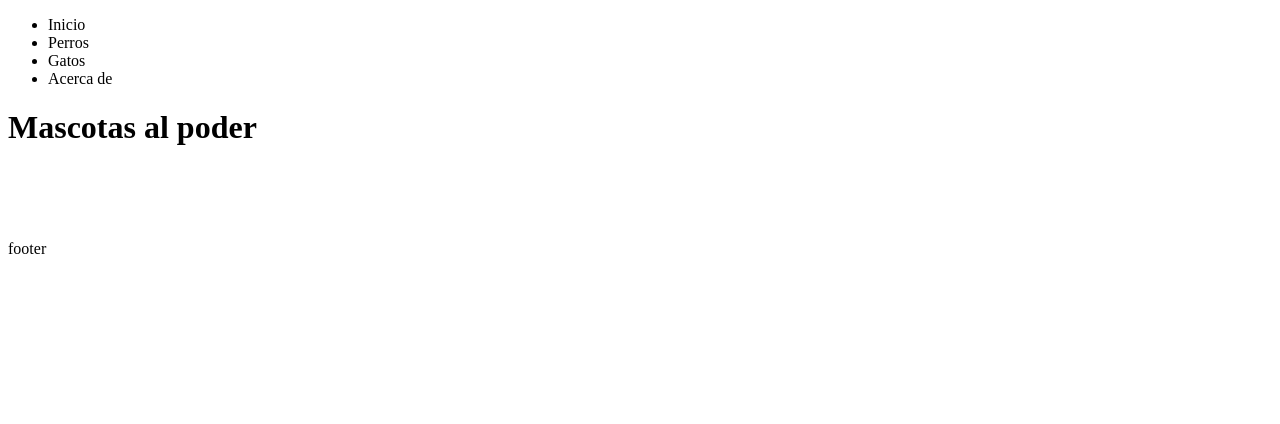
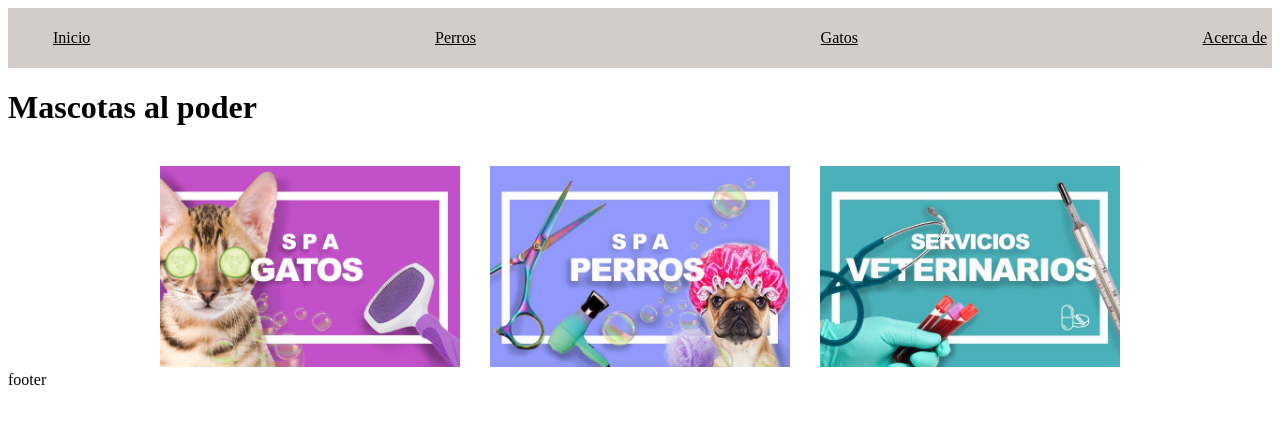
Before and after one commit to Engveloper/app-graphics, a plain HTML site: page index.html in a window 1280 px wide. Drawn offline with Linux system fonts and the light colour scheme.

Commit message:
css added

```diff
--- a/index.html
+++ b/index.html
@@ -7,12 +7,33 @@
     <title>Document</title>
 </head>
 <body>
+    <style>
+        nav{
+            background-color: #d4cbcb;
+            padding: 5px;
+        }
+        nav ul li {
+            list-style: none;
+        }
+        nav ul li a{
+            color: black;
+        }
+        nav ul{
+            display: flex;
+            justify-content: space-between;
+        }
+        .ads{
+            display: flex;
+            gap: 30px;
+            justify-content: center;
+        }
+    </style>
     <nav>
         <ul>
-            <li>Inicio</li>
-            <li>Perros</li>
-            <li>Gatos</li>
-            <li>Acerca de</li>
+            <li><a href="">Inicio</a></li>
+            <li><a href="">Perros</a></li>
+            <li><a href="">Gatos</a></li>
+            <li><a href="">Acerca de</a></li>
         </ul>
     </nav>
     <h1>Mascotas al  poder</h1>
@@ -24,14 +45,16 @@
         <div class="right-arrow"></div>
     </div>
 
-    <div class="ad1">
-        <img src="" alt="">
-    </div>
-    <div class="ad2">
-        <img src="" alt="">
-    </div>
-    <div class="ad3">
-        <img src="" alt="">
+    <div class="ads">
+        <div class="ad1">
+            <img src="img/1.jpg" alt="" width="300">
+        </div>
+        <div class="ad2">
+            <img src="img/2.jpg" alt="" width="300">
+        </div>
+        <div class="ad3">
+            <img src="img/3.jpg" alt="" width="300">
+        </div>
     </div>
 
     <footer>footer</footer>
```
Also changed, not shown: img/1.jpg (added), img/2.jpg (added), img/3.jpg (added).
